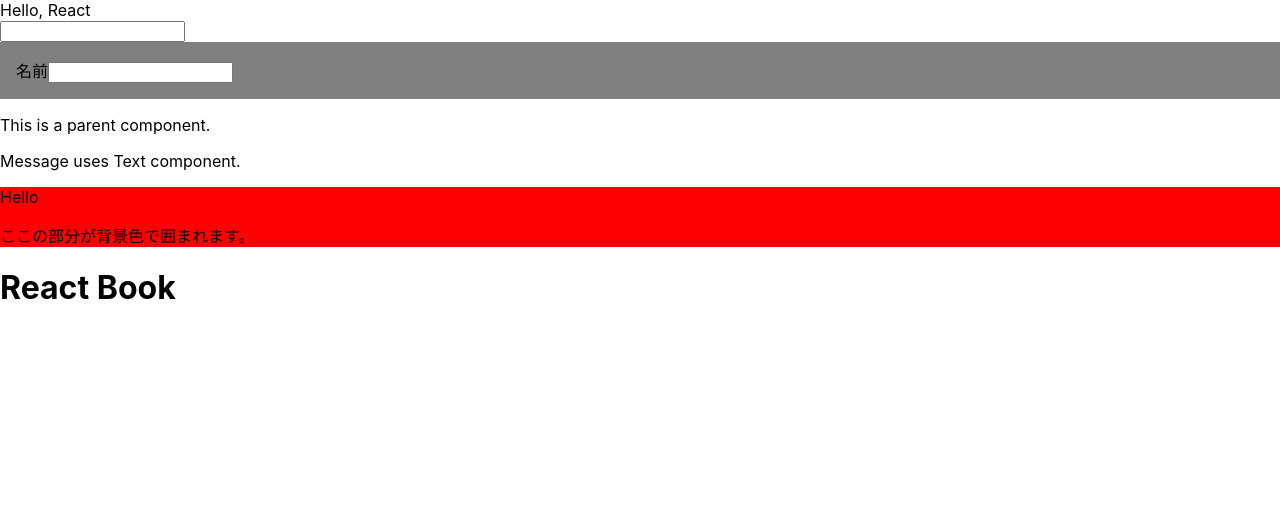
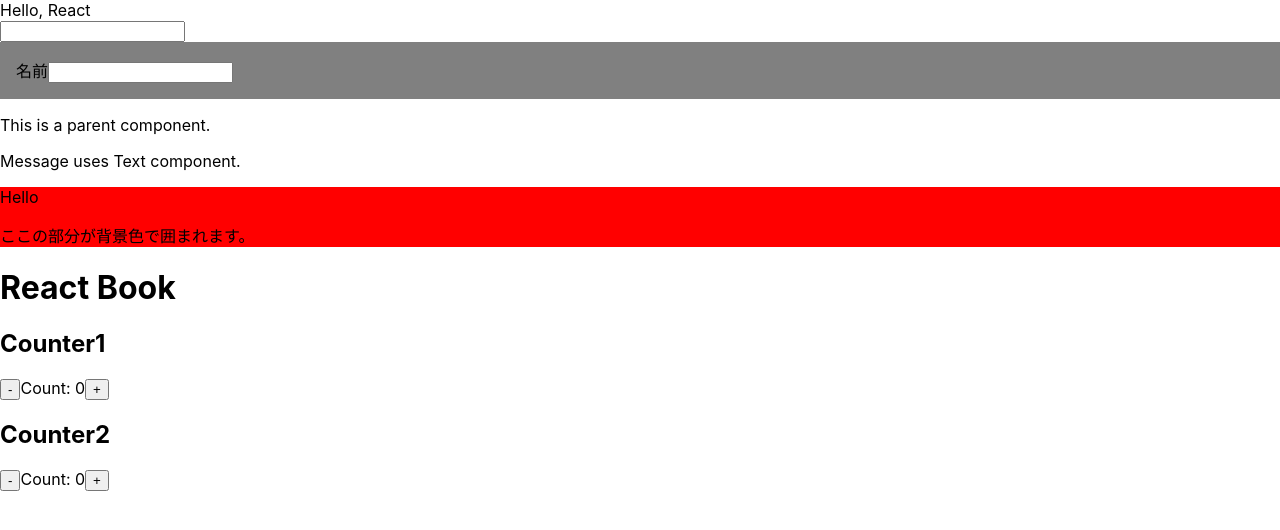
Before and after one commit to KazumasaYasui/ts-react-next, a React (Create React App) app in the folder chapter3/react-sample/: page / in a window 1280 px wide. Shown: the top 530 px of the page. Built offline with nearby package versions, Linux system fonts and the light colour scheme.

Commit message:
useState追加

```diff
--- /dev/null
+++ b/chapter3/react-sample/src/components/Counter.tsx
@@ -0,0 +1,37 @@
+import { useState } from 'react'
+
+type CounterProps = {
+  initialValue: number
+}
+
+const Counter = (props: CounterProps) => {
+  const { initialValue } = props
+  const [count, setCount] = useState(initialValue || 0)
+
+  const increment = () => {
+    setCount(count + 1)
+  }
+
+  const decrement = () => {
+    setCount((prevCount) => prevCount - 1)
+  }
+
+  return (
+    <>
+      <div>
+        <h2>Counter1</h2>
+        <button onClick={decrement}>-</button>
+        <span>Count: {count}</span>
+        <button onClick={increment}>+</button>
+      </div>
+      <div>
+        <h2>Counter2</h2>
+        <button onClick={() => setCount(count - 1)}>-</button>
+        <span>Count: {count}</span>
+        <button onClick={() => setCount((prevCount) => prevCount + 1)}>+</button>
+      </div>
+    </>
+  )
+}
+
+export default Counter
--- a/chapter3/react-sample/src/index.tsx
+++ b/chapter3/react-sample/src/index.tsx
@@ -7,6 +7,7 @@
 import Message from './components/Message';
 import ContainerSample from './components/ContainerSample';
 import ContextSample from './components/ContextSample';
+import Counter from './components/Counter';
 import reportWebVitals from './reportWebVitals';
 
 const root = ReactDOM.createRoot(
@@ -20,6 +21,7 @@
     <Message />
     <ContainerSample />
     <ContextSample />
+    <Counter initialValue={0} />
   </React.StrictMode>
 );
 
```
